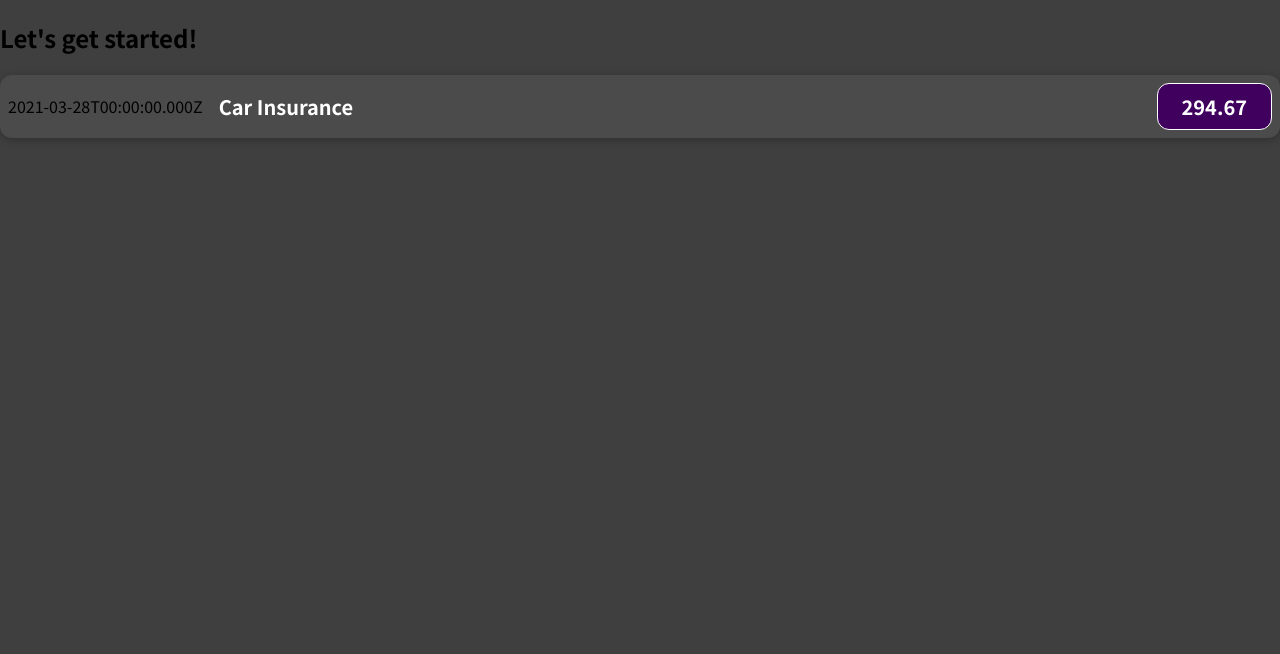
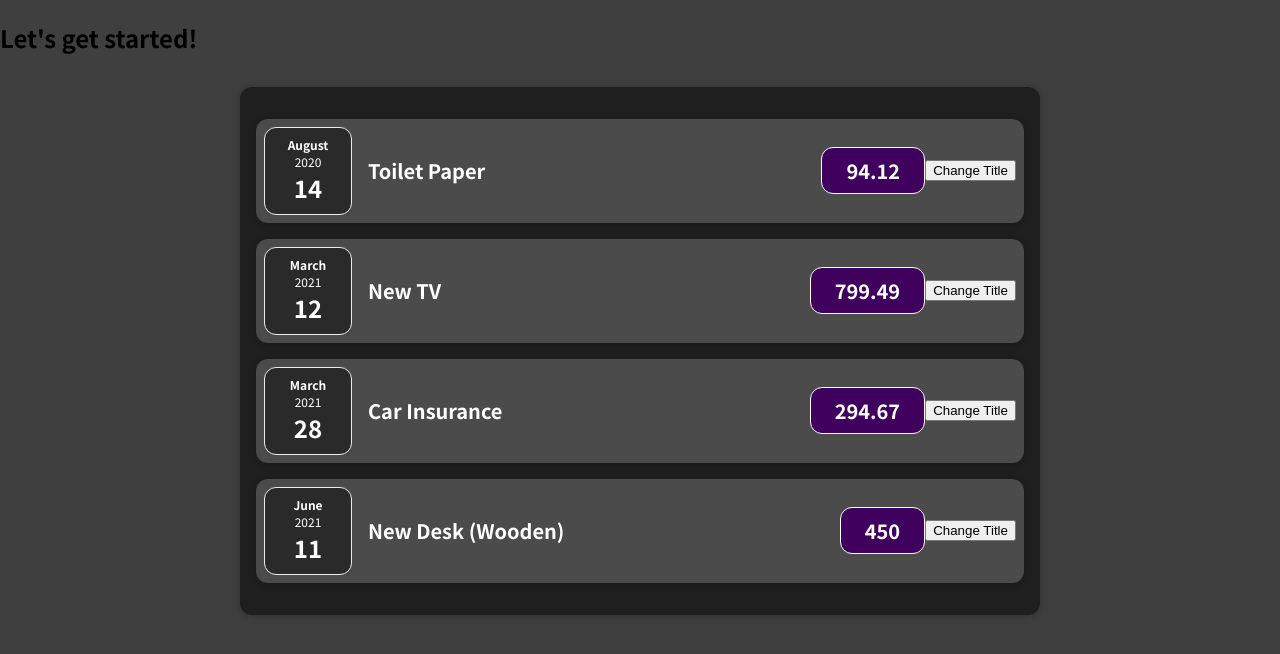
Before and after one commit to EunjiKU/Udemy-React, a React (Create React App) app in the folder 01-starting-setup/: page / in a window 1280 px wide. Shown: the top 654 px of the page. Built offline with nearby package versions, Linux system fonts and the light colour scheme.

Commit message:
섹선4-50까지

```diff
--- a/01-starting-setup/src/App.js
+++ b/01-starting-setup/src/App.js
@@ -1,10 +1,19 @@
-import ExpenseItem from './components/ExpenseItem';
+import React from 'react';
 
-function App() {
+import Expense from './components/Expenses/Expense';
+
+const App = () => {
+  const expense = [
+    {id: 'e1', title: 'Toilet Paper', amount: 94.12, date: new Date(2020, 7, 14)},
+    {id: 'e2', title: 'New TV', amount: 799.49, date: new Date(2021, 2, 12)},
+    {id: 'e3', title: 'Car Insurance', amount: 294.67, date: new Date(2021, 2, 28)},
+    {id: 'e4', title: 'New Desk (Wooden)', amount: 450, date: new Date(2021, 5, 11)},
+  ];
+
   return (
     <div>
       <h2>Let's get started!</h2>
-      <ExpenseItem></ExpenseItem>
+      <Expense items={expense}></Expense>
     </div>
   );
 }
--- a/01-starting-setup/src/components/ExpenseItem.js
+++ /dev/null
@@ -1,19 +0,0 @@
-import './ExpenseItem.css';
-
-function ExpenseItem() {
-  const expenseDate = new Date(2021, 2, 28);
-  const expenseTitle = 'Car Insurance';
-  const expenseAmout = 294.67;
-  return (
-    <div className="expense-item">
-      {/* Date객체이기 때문에 toISOString 메서드로 문자열로 출력 */}
-      <div>{ expenseDate.toISOString() }</div>
-      <div className="expense-item__description">
-        <h2>{ expenseTitle }</h2>
-        <div className="expense-item__price">{ expenseAmout }</div>
-      </div>
-    </div>
-  )
-}
-
-export default ExpenseItem;
--- /dev/null
+++ b/01-starting-setup/src/components/Expenses/Expense.css
@@ -0,0 +1,9 @@
+.expenses {
+  padding: 1rem;
+  background-color: rgb(31, 31, 31);
+  margin: 2rem auto;
+  width: 50rem;
+  max-width: 95%;
+  /* border-radius: 12px; */
+  /* box-shadow: 0 1px 8px rgba(0, 0, 0, 0.25); */
+}
--- /dev/null
+++ b/01-starting-setup/src/components/Expenses/Expense.js
@@ -0,0 +1,34 @@
+import React from 'react';
+
+import ExpenseItem from './ExpenseItem';
+import CardItem from '../UI/CardItem';
+import './Expense.css';
+
+const Expense = (props) => {
+  return (
+    <CardItem className="expenses">
+      <ExpenseItem
+        title={props.items[0].title}
+        amount={props.items[0].amount}
+        date={props.items[0].date}>
+      </ExpenseItem>
+      <ExpenseItem
+        title={props.items[1].title}
+        amount={props.items[1].amount}
+        date={props.items[1].date}>
+      </ExpenseItem>
+      <ExpenseItem
+        title={props.items[2].title}
+        amount={props.items[2].amount}
+        date={props.items[2].date}>
+      </ExpenseItem>
+      <ExpenseItem
+        title={props.items[3].title}
+        amount={props.items[3].amount}
+        date={props.items[3].date}>
+      </ExpenseItem>
+    </CardItem>
+  )
+}
+
+export default Expense;
--- /dev/null
+++ b/01-starting-setup/src/components/Expenses/ExpenseDate.css
@@ -0,0 +1,26 @@
+.expense-date {
+  display: flex;
+  flex-direction: column;
+  width: 5.5rem;
+  height: 5.5rem;
+  border: 1px solid #ececec;
+  background-color: #2a2a2a;
+  color: white;
+  border-radius: 12px;
+  align-items: center;
+  justify-content: center;
+}
+
+.expense-date__month {
+  font-size: 0.75rem;
+  font-weight: bold;
+}
+
+.expense-date__year {
+  font-size: 0.75rem;
+}
+
+.expense-date__day {
+  font-size: 1.5rem;
+  font-weight: bold;
+}
--- /dev/null
+++ b/01-starting-setup/src/components/Expenses/ExpenseDate.js
@@ -0,0 +1,19 @@
+import React from 'react';
+
+import './ExpenseDate.css';
+
+const ExpenseDate = (props) => {
+  const month = props.date.toLocaleString('en-US', {month: 'long'});
+  const day = props.date.toLocaleString('en-US', {day: '2-digit'});
+  const year = props.date.getFullYear();
+
+  return (
+    <div className="expense-date">
+      <div className="expense-date__month">{month}</div>
+      <div className="expense-date__year">{year}</div>
+      <div className="expense-date__day">{day}</div>
+    </div>
+  )
+}
+
+export default ExpenseDate;
--- a/01-starting-setup/src/components/ExpenseItem.css
+++ b/01-starting-setup/src/components/Expenses/ExpenseItem.css
@@ -2,10 +2,10 @@
   display: flex;
   justify-content: space-between;
   align-items: center;
-  box-shadow: 0 2px 8px rgba(0, 0, 0, 0.25);
+  /* box-shadow: 0 2px 8px rgba(0, 0, 0, 0.25); */
   padding: 0.5rem;
   margin: 1rem 0;
-  border-radius: 12px;
+  /* border-radius: 12px; */
   background-color: #4b4b4b;
 }
 
--- /dev/null
+++ b/01-starting-setup/src/components/Expenses/ExpenseItem.js
@@ -0,0 +1,24 @@
+import React from 'react';
+
+import ExpenseDate from './ExpenseDate';
+import CardItem from '../UI/CardItem';
+import './ExpenseItem.css';
+
+const ExpenseItem = (props) => {
+  const clickHandler = () => {
+    console.log("클릭!");
+  }
+
+  return (
+    <CardItem className="expense-item">
+      <ExpenseDate date={props.date}></ExpenseDate>
+      <div className="expense-item__description">
+        <h2>{ props.title }</h2>
+        <div className="expense-item__price">{ props.amount }</div>
+      </div>
+      <button onClick={clickHandler}>Change Title</button>
+    </CardItem>
+  )
+}
+
+export default ExpenseItem;
--- /dev/null
+++ b/01-starting-setup/src/components/UI/CardItem.css
@@ -0,0 +1,4 @@
+.card {
+  border-radius: 12px;
+  box-shadow: 0 1px 8px rgba(0, 0, 0, 0.25);
+}
--- /dev/null
+++ b/01-starting-setup/src/components/UI/CardItem.js
@@ -0,0 +1,11 @@
+import React from 'react';
+
+import './CardItem.css';
+
+const CardItem = (props) => {
+  const classes = 'card ' + props.className;
+  // className="card"을 가진 컨테이너 html 요소를 반환
+  return <div className={classes}>{props.children}</div>
+}
+
+export default CardItem;
```
Also changed, not shown: 1 other file (tests, documents, lock files or other folders).
